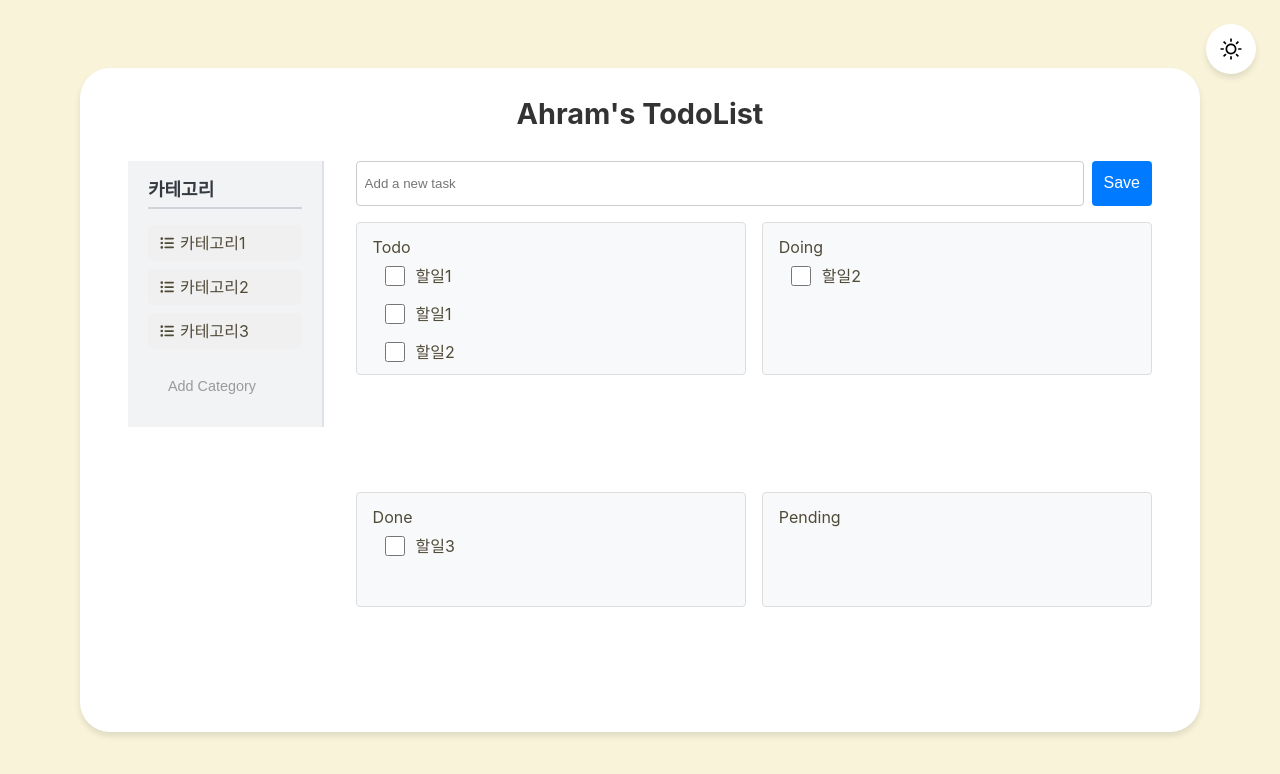
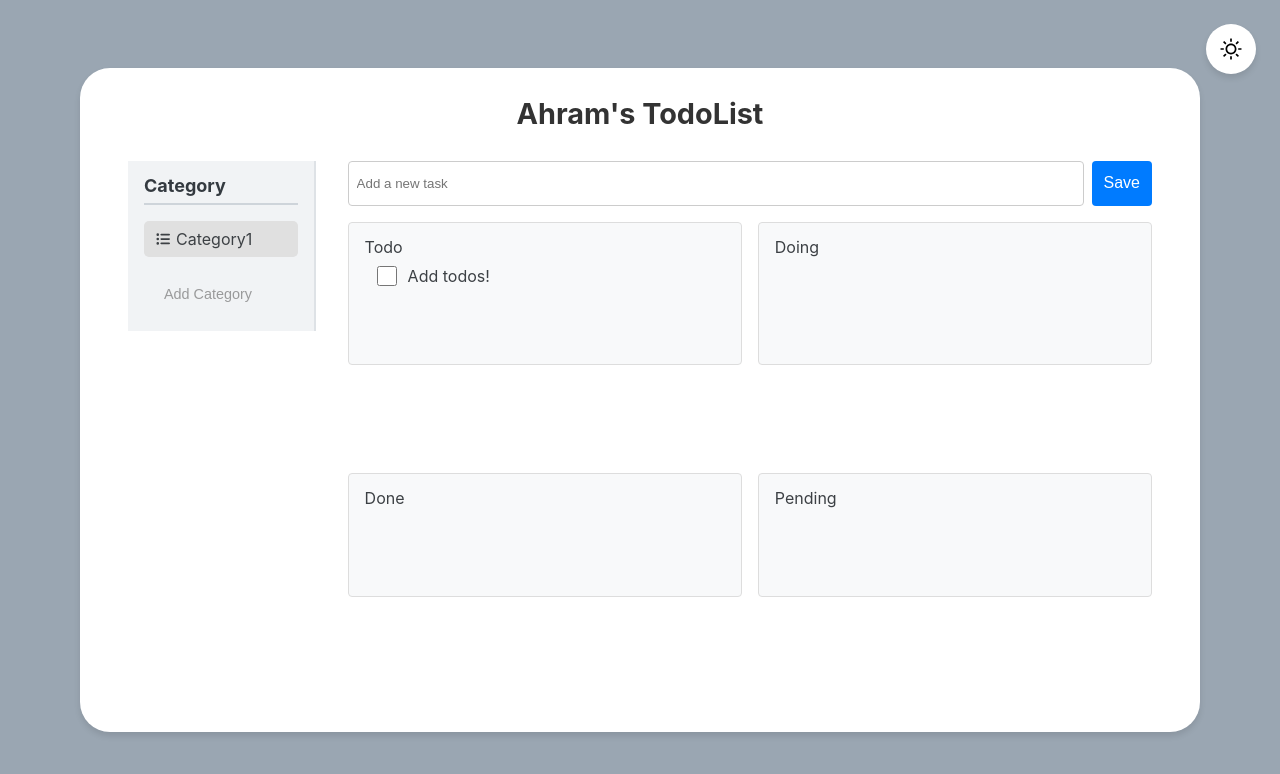
Before and after one commit to byahram/react-todo-app, a React (Vite) app: page / in a window 1280 px wide. Shown: the top 774 px of the page. Built offline with nearby package versions, Linux system fonts and the light colour scheme.

Commit message:
feat: Todo 카테고리 스타일 변경 및 기능 구현

```diff
--- a/src/components/category/AddCategory.tsx
+++ b/src/components/category/AddCategory.tsx
@@ -46,6 +46,16 @@ const Form = styled.form`
     opacity: 1;
     background-color: #e0e0e0;
   }
+
+  @media (max-width: 1024px) {
+    width: max-content;
+    margin-top: 0.5rem;
+
+    svg {
+      width: 16px;
+      height: 16px;
+    }
+  }
 `;
 
 const Input = styled.input`
@@ -55,4 +65,10 @@ const Input = styled.input`
   outline: none;
   background-color: transparent;
   font-size: 0.9rem;
+
+  @media (max-width: 1024px) {
+    width: auto;
+    flex: none;
+    font-size: 0.8rem;
+  }
 `;
--- a/src/components/category/CateContainer.tsx
+++ b/src/components/category/CateContainer.tsx
@@ -1,4 +1,3 @@
-import React from "react";
 import styled from "styled-components";
 import { CateList } from "./CateList";
 import { AddCategory } from "./AddCategory";
@@ -6,7 +5,7 @@ import { AddCategory } from "./AddCategory";
 export const CateContainer = () => {
   return (
     <CateWrapper>
-      <CateTitle>카테고리</CateTitle>
+      <CateTitle>Category</CateTitle>
       <CateList />
       <AddCategory />
     </CateWrapper>
@@ -16,12 +15,17 @@ export const CateContainer = () => {
 const CateWrapper = styled.div`
   width: 15%;
   height: fit-content;
-  padding: 20px;
+  padding: 1rem;
   background: #f1f3f5;
   border-right: 2px solid #dee2e6;
   display: flex;
   flex-direction: column;
   gap: 16px;
+
+  @media (max-width: 1024px) {
+    width: calc(100% - 2rem);
+    display: block;
+  }
 `;
 
 const CateTitle = styled.h2`
@@ -30,4 +34,9 @@ const CateTitle = styled.h2`
   color: #343a40;
   padding-bottom: 8px;
   border-bottom: 2px solid #ced4da;
+
+  @media (max-width: 1024px) {
+    margin-bottom: 0.5rem;
+    font-size: 1.1rem;
+  }
 `;
--- a/src/components/category/CateItem.tsx
+++ b/src/components/category/CateItem.tsx
@@ -14,7 +14,12 @@ interface CateItemProps {
 }
 
 export const CateItem: React.FC<CateItemProps> = ({ category }) => {
-  const { editCategory, deleteCategory } = useTodoStore();
+  const {
+    editCategory,
+    deleteCategory,
+    setSelectedCategory,
+    selectedCategory,
+  } = useTodoStore();
   const [showMoreBtn, setShowMoreBtn] = useState(false);
   const [showModal, setShowModal] = useState(false);
   const [newCategoryValue, setNewCategoryValue] = useState(category.value);
@@ -23,6 +28,10 @@ export const CateItem: React.FC<CateItemProps> = ({ category }) => {
   const handleMouseLeave = () => setShowMoreBtn(false);
   const handleShowModal = () => setShowModal(true);
   const handleCloseModal = () => setShowModal(false);
+
+  const handleSelectCategory = () => {
+    setSelectedCategory(category);
+  };
 
   const handleEdit = () => {
     editCategory(category.id, newCategoryValue);
@@ -37,6 +46,8 @@ export const CateItem: React.FC<CateItemProps> = ({ category }) => {
   return (
     <CateItemWrapper>
       <CategoryItem
+        selected={selectedCategory?.id === category.id}
+        onClick={handleSelectCategory}
         onMouseEnter={handleMouseEnter}
         onMouseLeave={handleMouseLeave}
       >
@@ -81,10 +92,10 @@ const CateItemWrapper = styled.li`
   /* margin-bottom: 10px; */
 `;
 
-const CategoryItem = styled.div`
+const CategoryItem = styled.div<{ selected?: boolean }>`
   padding: 10px 12px;
   cursor: pointer;
-  background-color: #f0f0f0;
+  background-color: ${({ selected }) => (selected ? "#e0e0e0" : "transparent")};
   border-radius: 5px;
   display: flex;
   align-items: center;
@@ -101,6 +112,15 @@ const CategoryItem = styled.div`
     align-items: center;
     p {
       margin-left: 6px;
+    }
+  }
+
+  @media (max-width: 1024px) {
+    > div {
+      p {
+        margin-right: 12px;
+        font-size: 0.9rem;
+      }
     }
   }
 `;
--- a/src/components/category/CateList.tsx
+++ b/src/components/category/CateList.tsx
@@ -4,15 +4,12 @@ import { CateItem } from "./CateItem";
 
 export const CateList = () => {
   const categories = useTodoStore((state) => state.categories);
+
   return (
     <CategoryList>
-      {categories.length > 0 ? (
-        categories.map((category) => (
-          <CateItem key={category.id} category={category} />
-        ))
-      ) : (
-        <NoData>No Data</NoData>
-      )}
+      {categories.map((category) => (
+        <CateItem key={category.id} category={category} />
+      ))}
     </CategoryList>
   );
 };
@@ -21,13 +18,9 @@ const CategoryList = styled.ul`
   display: flex;
   flex-direction: column;
   gap: 8px;
+
+  @media (max-width: 1024px) {
+    flex-direction: row;
+    flex-wrap: wrap;
+  }
 `;
-
-const NoData = styled.div`
-  text-align: center;
-  color: #868e96;
-  font-size: 16px;
-  padding: 12px;
-  background: #f8f9fa;
-  border-radius: 8px;
-`;
--- a/src/components/layout/Title.tsx
+++ b/src/components/layout/Title.tsx
@@ -26,6 +26,7 @@ const TitleContainer = styled.div`
 
   @media (max-width: 1024px) {
     justify-content: space-between;
+    padding: 0 0 1rem 0;
   }
 `;
 
--- a/src/pages/TodoPage.tsx
+++ b/src/pages/TodoPage.tsx
@@ -18,4 +18,8 @@ const Wrapper = styled.div`
   display: flex;
   gap: 2rem;
   height: 100%;
+
+  @media (max-width: 1024px) {
+    flex-direction: column;
+  }
 `;
--- a/src/styles/GlobalStyle.ts
+++ b/src/styles/GlobalStyle.ts
@@ -14,8 +14,8 @@ const GlobalStyle = createGlobalStyle`
   body {
     width: 100vw;
     height: 100vh;
-    background-color: #F8F3D9;
-    color: #504B38;
+    background-color: #9AA6B2;
+    color:rgb(60, 64, 68);
   }
 
   a {
--- a/src/utils/zustand.ts
+++ b/src/utils/zustand.ts
@@ -19,61 +19,58 @@ interface TodoStoreProps {
   todos: Todo[];
   sort: "new" | "old";
   filter: "all" | "todo" | "doing" | "done" | "pending";
-  selectedCategory: number;
+  selectedCategory: Category | null;
   addCategory: (newCategory: Category) => void;
   editCategory: (id: number, newValue: string) => void;
   deleteCategory: (id: number) => void;
-  setSelectedCategory: (id: number) => void;
+  setSelectedCategory: (category: Category | null) => void;
   addTodo: (task: Todo) => void;
-  updateTodoStatus: (id: number, status: "todo" | "doing" | "done") => void;
+  updateTodoStatus: (
+    id: number,
+    status: "todo" | "doing" | "done" | "pending"
+  ) => void;
 }
 
 export const useTodoStore = create<TodoStoreProps>()(
   persist(
     (set, get) => ({
       isDark: false,
-      categories: [
-        { id: 1, value: "카테고리1" },
-        { id: 2, value: "카테고리2" },
-        { id: 3, value: "카테고리3" },
-      ],
+      categories: [{ id: 1, value: "Category1" }],
       todos: [
         {
           id: 1,
           categoryId: 1,
-          title: "할일1",
-          status: "todo",
-        },
-        {
-          id: 2,
-          categoryId: 2,
-          title: "할일2",
-          status: "doing",
-        },
-        {
-          id: 3,
-          categoryId: 3,
-          title: "할일3",
-          status: "done",
-        },
-        {
-          id: 4,
-          categoryId: 1,
-          title: "할일1",
-          status: "todo",
-        },
-        {
-          id: 5,
-          categoryId: 3,
-          title: "할일2",
+          title: "Add todos!",
           status: "todo",
         },
       ],
       sort: "new",
       filter: "all",
-      selectedCategory: 1,
+      selectedCategory: { id: 1, value: "Category1" },
+
+      // 상태 리셋 메서드 추가
+      clearStorage: () =>
+        set({
+          isDark: false,
+          categories: [{ id: 1, value: "Category1" }],
+          todos: [
+            {
+              id: 1,
+              categoryId: 1,
+              title: "Add todos!",
+              status: "todo",
+            },
+          ],
+          selectedCategory: { id: 1, value: "Category1" },
+        }),
 
       // categories
+      getCategories: () => {
+        return get().categories;
+      },
+      getCategory: (id: number) => {
+        return get().categories.find((category) => category.id === id);
+      },
       addCategory: (newCategory: Category) =>
         set((state) => ({
           categories: [...state.categories, newCategory],
@@ -88,14 +85,17 @@ export const useTodoStore = create<TodoStoreProps>()(
         set((state) => ({
           categories: state.categories.filter((cate) => cate.id !== id),
         })),
-      setSelectedCategory: (id: number) => set({ selectedCategory: id }),
+      setSelectedCategory: (category) => set({ selectedCategory: category }),
 
       // todos
       addTodo: (task: Todo) =>
         set((state) => ({
           todos: [...state.todos, task],
         })),
-      updateTodoStatus: (id: number, status: "todo" | "doing" | "done") =>
+      updateTodoStatus: (
+        id: number,
+        status: "todo" | "doing" | "done" | "pending"
+      ) =>
         set((state) => ({
           todos: state.todos.map((todo) =>
             todo.id === id ? { ...todo, status } : todo
```
